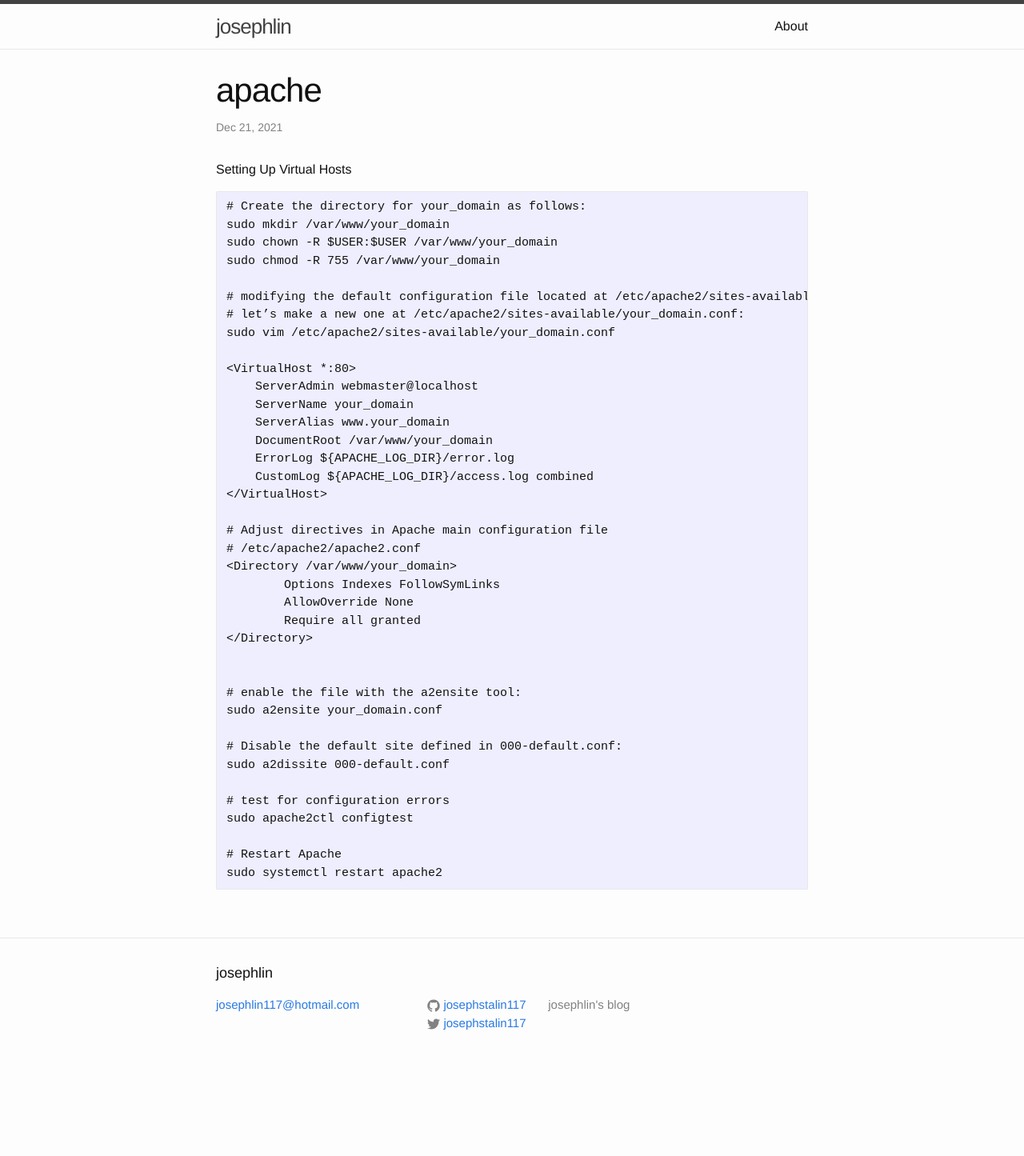
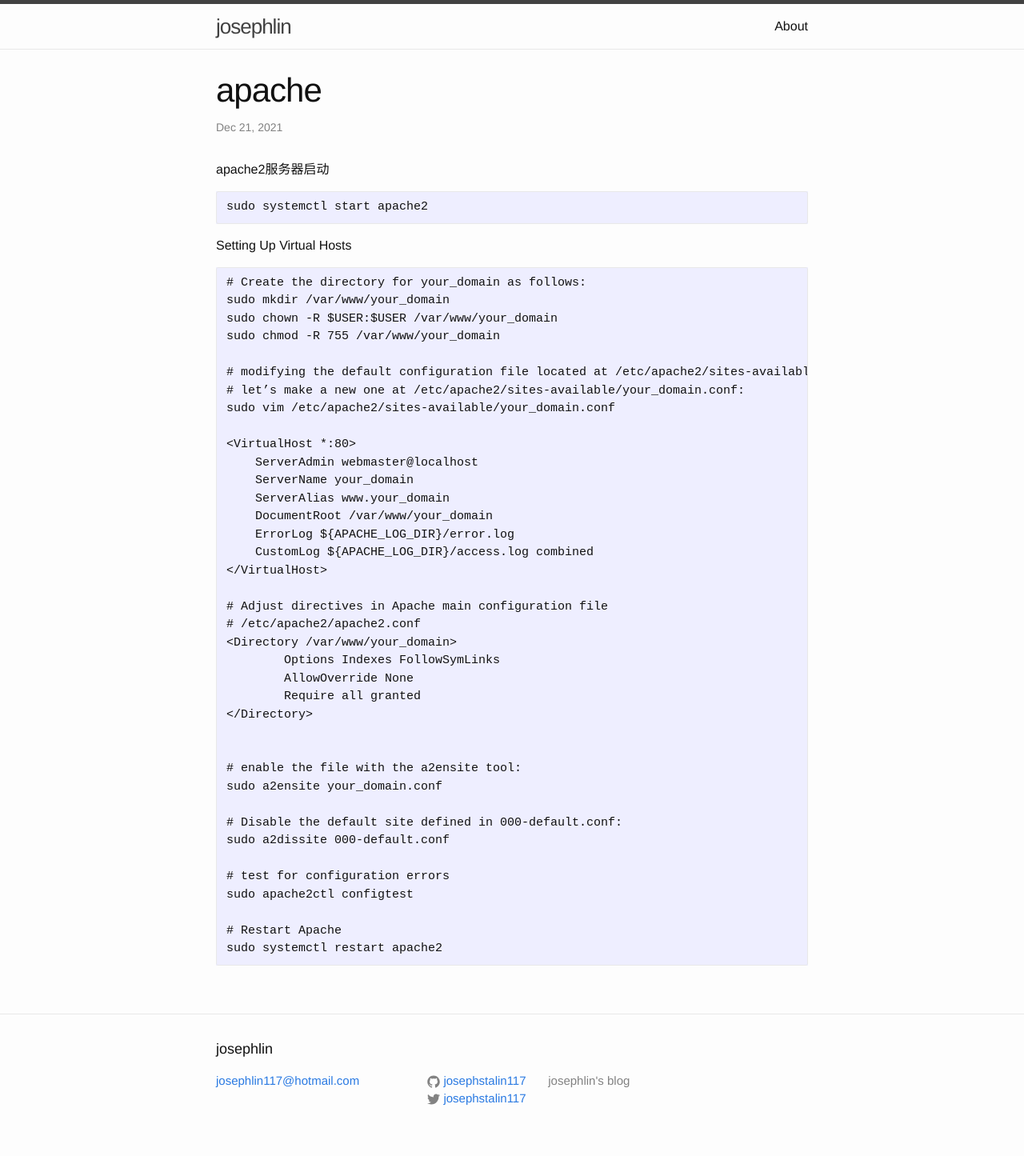
Before and after one commit to josephstalin117/josephstalin117.github.io, a Jekyll site: the page built from _posts/2021-12-21-apache.markdown, in a window 1280 px wide. Shown: the whole page at 80% size. Built offline with Jekyll 4.4.1, drawn with Linux system fonts in a browser that asks for light colours; before the commit the page ends 1350 px from its top, so only the background shows below that.

Commit message:
update apache2

````diff
--- a/_posts/2021-12-21-apache.markdown
+++ b/_posts/2021-12-21-apache.markdown
@@ -4,6 +4,12 @@ title:  "apache"
 date:   2021-12-21 20:35:35 +0800
 categories: command
 ---
+
+apache2服务器启动
+```
+sudo systemctl start apache2
+```
+
 
 Setting Up Virtual Hosts
 ```
````
